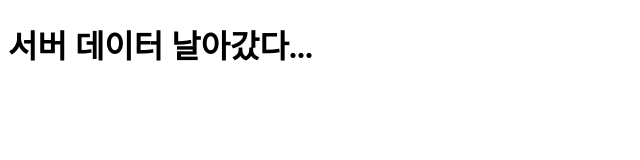
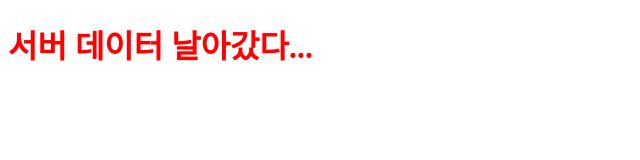
Before and after one commit to proy12/des, a plain HTML site: page index.html in a window 1280 px wide. Shown: the whole page, without its empty margins (0-640 px from the left). Drawn offline with Linux system fonts and the light colour scheme.

Commit message:
Update index.html

```diff
--- a/index.html
+++ b/index.html
@@ -4,7 +4,7 @@
     <title>데스티니 가디언즈</title>
     <meta charset = "utf-8">
   <body>
-    <h1>서버 데이터 날아갔다...</h1>
+    <h1 style="color:red;">서버 데이터 날아갔다...</h1>
   </body>
 
 </html>
```
